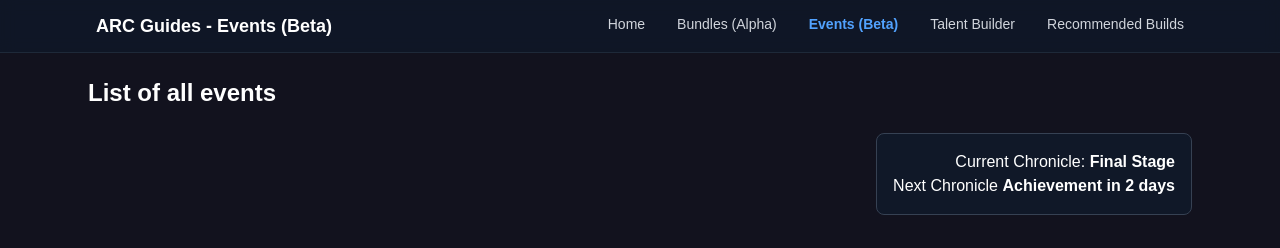
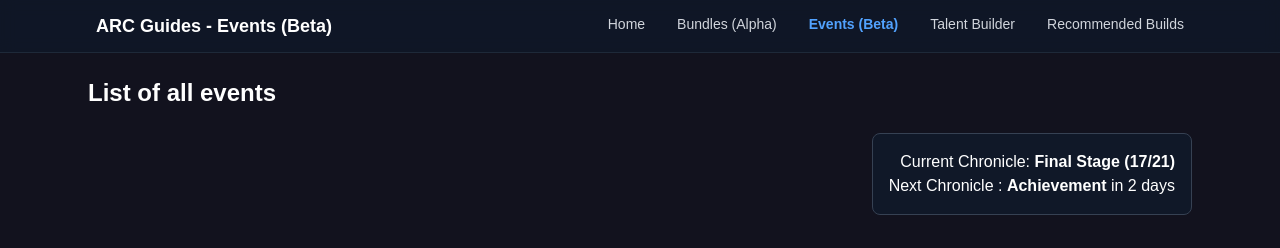
Before and after one commit to OhPandey/arcguides, a Next.js app: page /arcguides/events in a window 1280 px wide. Shown: the top 248 px of the page. Built offline with nearby package versions, Linux system fonts and the light colour scheme.

Commit message:
Updated Chronicle info

```diff
--- a/app/events/page.tsx
+++ b/app/events/page.tsx
@@ -53,26 +53,45 @@ export default function EventsPage() {
     <main className="mx-auto max-w-6xl p-6">
       <h1 className="text-2xl font-bold text-white mb-6">List of all events</h1>
 
+      {chronicleInfo && (() => {
+        const isFinalChronicle = chronicleInfo?.index === chronicleInfo?.total
+        const isNextChronicleFinal = chronicleInfo ? chronicleInfo.index + 1 === chronicleInfo.total : false
+        const isSecondNextChronicleFinal = chronicleInfo ? chronicleInfo.index + 2 === chronicleInfo.total : false
+        return (
           <div className="mb-6 flex justify-end">
-        {chronicleInfo && (
             <div className="rounded-lg bg-gray-900 border border-gray-700 p-4 text-white text-right">
               <p>
                 Current Chronicle:{" "}
-              <span className="font-semibold">{chronicleInfo.current.name}</span>
+                <span className="font-semibold">
+                  {chronicleInfo.current.name} ({chronicleInfo.index}/{chronicleInfo.total})
+                </span>
               </p>
 
-            {chronicleInfo.next && (
+              {chronicleInfo.next && !isFinalChronicle && (
                 <p>
-                Next Chronicle{" "}
-                <span className="font-bold">
-                  {chronicleInfo.next.name} in {chronicleInfo.daysUntilNext}{" "}
-                  {chronicleInfo.daysUntilNext === 1 ? "day" : "days"}
+                  Next Chronicle{" "}: <span className="font-bold">{chronicleInfo.next.name}</span> in {chronicleInfo.daysUntilNext}{" "} {chronicleInfo.daysUntilNext === 1 ? "day" : "days"}
+                  {isSecondNextChronicleFinal && (
+                    <span className="text-green-600">
+                      <br />Temple is about to be released — get ready!
                     </span>
+                  )}
+                  {isNextChronicleFinal && (
+                    <span className="text-orange-500">
+                      <br />This is the last step of the Chronicle - capture your Temple!
+                    </span>
+                  )}
+                </p>
+              )}
+
+              {isFinalChronicle && (
+                <p className="text-red-500">
+                  Chronicle concluded
                 </p>
               )}
             </div>
-        )}
           </div>
+        )
+      })()}
       <EventTimeLine events={events} server={server} />
 
       <div className="mb-6 flex flex-col sm:flex-row gap-2">
--- a/src/events/data/servers.ts
+++ b/src/events/data/servers.ts
@@ -70,10 +70,10 @@ export const servers: Server[] = [
     { id: 1067, name: "World 1067", releaseDate: "2025-12-26" },
     { id: 1068, name: "World 1068", releaseDate: "2026-01-02" },
     { id: 1069, name: "World 1069", releaseDate: "2026-01-09" },
-    { id: 1070, name: "World 1070", releaseDate: "2026-01-16", wip: true },
-    { id: 1071, name: "World 1071", releaseDate: "2026-01-23", wip: true },
-    { id: 1072, name: "World 1072", releaseDate: "2026-01-30", wip: true },
-    { id: 1073, name: "World 1073", releaseDate: "2026-02-06", wip: true },
+    { id: 1070, name: "World 1070", releaseDate: "2026-01-16" },
+    { id: 1071, name: "World 1071", releaseDate: "2026-01-23" },
+    { id: 1072, name: "World 1072", releaseDate: "2026-01-30" },
+    { id: 1073, name: "World 1073", releaseDate: "2026-02-06" },
     { id: 1074, name: "World 1074", releaseDate: "2026-02-13", wip: true },
     { id: 1075, name: "World 1075", releaseDate: "2026-02-20", wip: true },
     { id: 1076, name: "World 1076", releaseDate: "2026-02-27", wip: true },
--- a/src/events/utils/chronicle.ts
+++ b/src/events/utils/chronicle.ts
@@ -49,7 +49,9 @@ export function getChronicleInfo(serverRelease: number) {
             return {
                 current,
                 next: null,
-                daysUntilNext: null
+                daysUntilNext: null,
+                index: currentIndex + 1,
+                total: entries.length
             }
         }
 
@@ -61,6 +63,8 @@ export function getChronicleInfo(serverRelease: number) {
     return {
         current,
         next,
-        daysUntilNext
+        daysUntilNext,
+        index: currentIndex + 1,
+        total: entries.length
     }
 }
```
Lines whose indentation alone changed are shown as unchanged.
